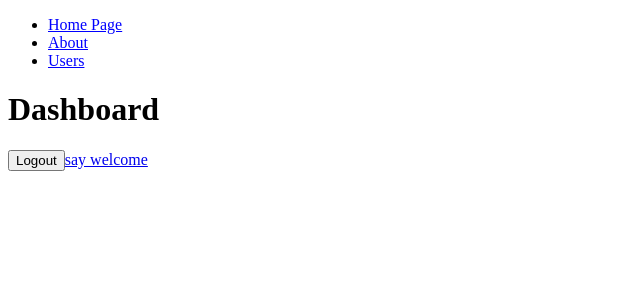
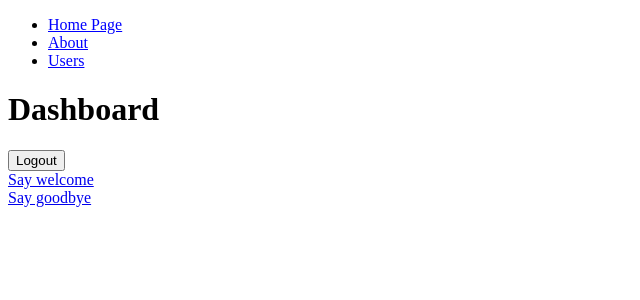
Before and after one commit to ejoelrojas9/react-router-tutorial, a React (Create React App) app: page /dashboard in a window 1280 px wide. Shown: the top 300 px of the page, without its empty margins (0-640 px from the left). Built offline with nearby package versions, Linux system fonts and the light colour scheme.

Commit message:
Configuraión de sub-rutas con react-router, utilizando el componete OutLet, y colocando la sub ruta en el archivo de rutas

```diff
--- a/src/App.js
+++ b/src/App.js
@@ -20,7 +20,10 @@ export default function App() {
         <Route path="/users" element={<UsersPage/>}/>
         <Route path="/usuarios" element={<Navigate to="/users"/>} />
         <Route path="/users/:id" element={<UserPage/>}/>
-        <Route path="/dashboard/*" element={<Dashboard/>} />
+        <Route path="/dashboard/*" element={<Dashboard/>} >
+          <Route path='welcome' element={<p>Welcome!!!</p>} />
+          <Route path='goodbye' element={<p>Goodbye!!!</p>} />
+        </Route>
         <Route path="*" element={<NotFoundPage/>}/>
       </Routes>
 
--- a/src/pages/Dashboard.js
+++ b/src/pages/Dashboard.js
@@ -1,4 +1,4 @@
-import {useNavigate, Routes, Route, Link} from 'react-router-dom'
+import {useNavigate, Outlet, Link} from 'react-router-dom'
 
 export default function Dashboard() {
   const navigate = useNavigate()
@@ -8,17 +8,19 @@ export default function Dashboard() {
   };
     return (
       <div>
+        <Outlet/>
         <h1> Dashboard </h1>
         <button onClick={handleClick}>
           Logout
         </button>
+        <br/>
         <Link to='welcome'>
-          say welcome
+          Say welcome
         </Link>
-        <Routes>
-          <Route path='welcome' element={<p>Welcome!!!</p>} />
-        </Routes>
-
+        <br/>
+        <Link to='goodbye'>
+          Say goodbye
+        </Link>
       </div >
 
     )
```
